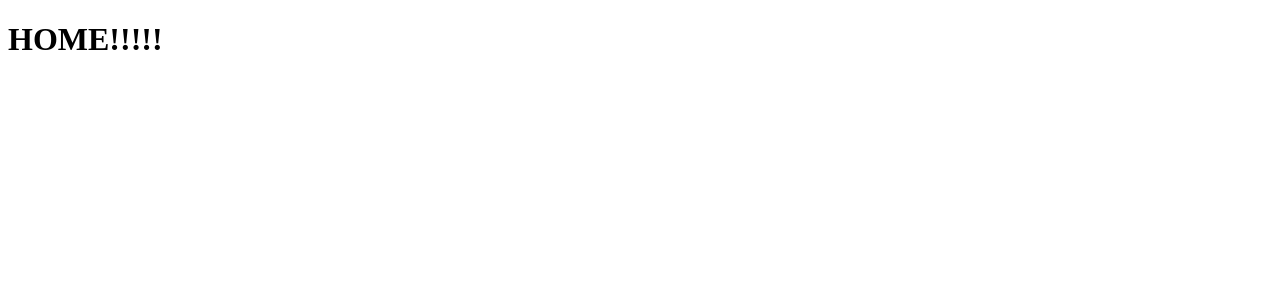
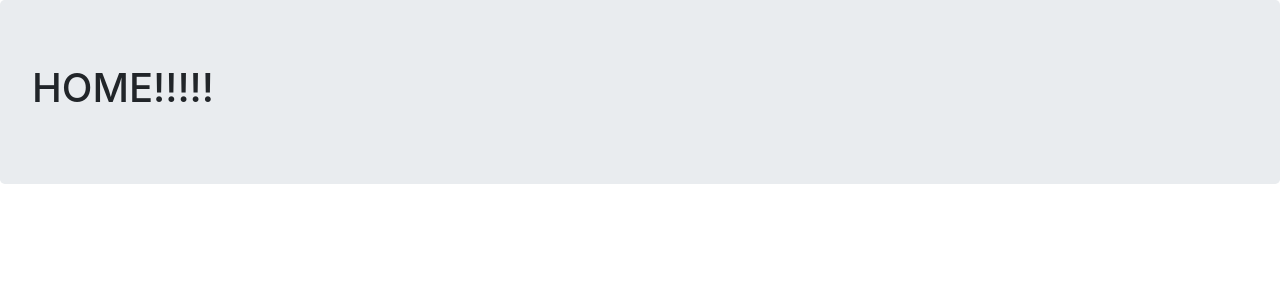
Before and after one commit to axereliat/bookmarks-app, a Next.js app: page / in a window 1280 px wide. Shown: the top 300 px of the page. Built offline with nearby package versions, Linux system fonts and the light colour scheme.

Commit message:
reactstrap setup

```diff
--- a/package.json
+++ b/package.json
@@ -9,9 +9,11 @@
     "lint": "next lint"
   },
   "dependencies": {
+    "bootstrap": "^4.6.2",
     "next": "12.2.5",
     "react": "18.2.0",
-    "react-dom": "18.2.0"
+    "react-dom": "18.2.0",
+    "reactstrap": "^9.1.3"
   },
   "devDependencies": {
     "eslint": "8.21.0",
--- a/pages/_app.js
+++ b/pages/_app.js
@@ -1,3 +1,4 @@
+import 'bootstrap/dist/css/bootstrap.min.css';
 import '../styles/globals.css'
 
 function MyApp({ Component, pageProps }) {
--- a/pages/index.js
+++ b/pages/index.js
@@ -1,7 +1,7 @@
 
 export default function Home() {
   return (
-      <div>
+      <div className="jumbotron">
         <h1>HOME!!!!!</h1>
       </div>
   )
```
Also changed, not shown: 1 other file (tests, documents, lock files or other folders).
